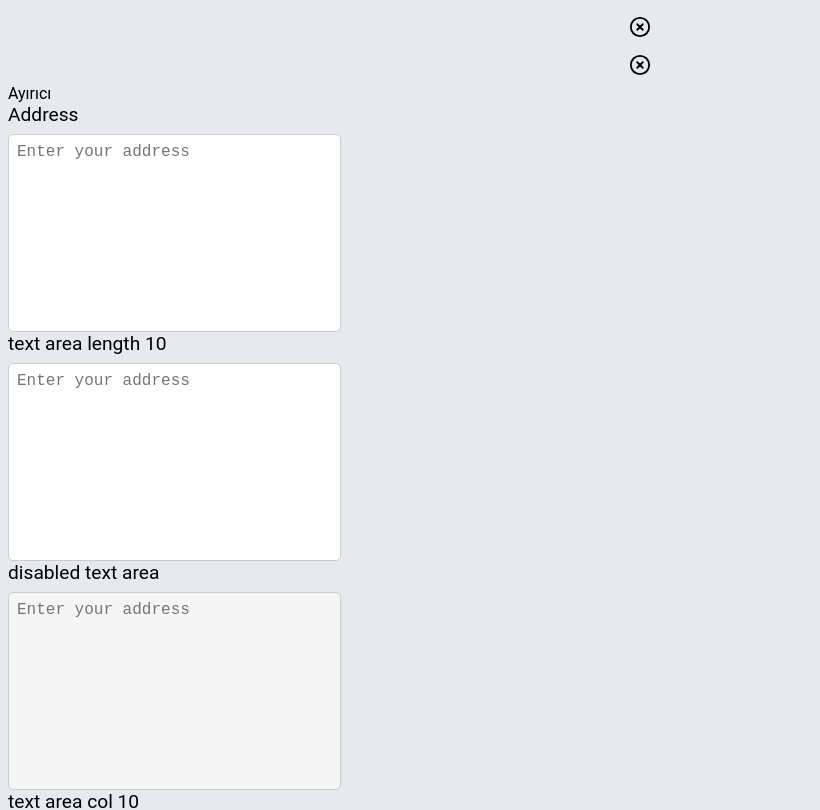
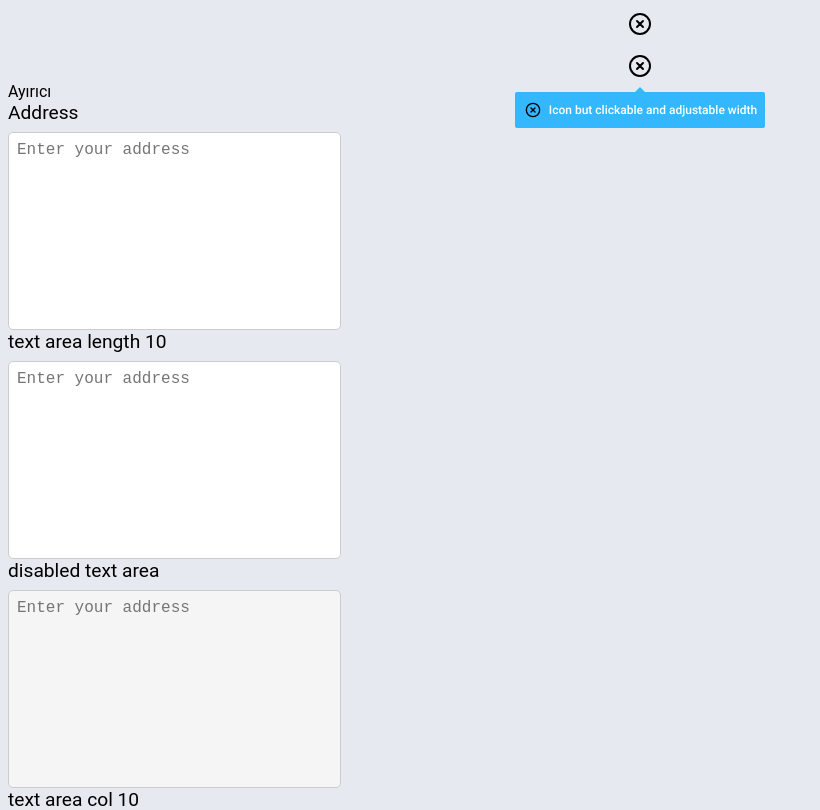
Before and after one commit to Mwiert/miniSpa, a Vue app: page /powerpuffgirls in a window 1280 px wide. Shown: the top 810 px of the page, without its empty margins (0-820 px from the left). Built offline with nearby package versions, Linux system fonts and the light colour scheme; a web font is replaced by a local one.

Commit message:
Finalize day with bug fixing ready to presentation

```diff
--- a/src/components/UITooltip.vue
+++ b/src/components/UITooltip.vue
@@ -1,124 +1,26 @@
 <template>
   <div class="ui-tooltip-c">
-    <div class="ui-wrapper">
     <div
-        class="ui-tooltip-hover"
-        :class="{ vertical: isVertical }"
-        v-if="isHover && position === 'bottom'">
+      class="ui-tooltip-wrapper"
+      :class="[`ui-tooltip-wrapper-${position}`, { vertical: isVertical }]">
+      <div class="icon-container-hover" :class="{ vertical: isVertical }" v-if="isHover">
         <div @mouseover="openComponent = true" @mouseleave="openComponent = false">
           <slot></slot>
         </div>
-        <div
-          class="ui-tooltip-content"
-          :class="[{ active: openComponent }, position]"
-          v-if="openComponent">
-          <SvgIcon v-if="icon" class="icon" />
-          <div>{{ label }}</div>
+
+        <div class="ui-tooltip-content-container" v-if="openComponent">
+          <SvgIcon :name="icon" :size="size" class="icon" v-if="icon" />
+          <div class="label">{{ label }}</div>
         </div>
       </div>
-      <div
-        class="ui-tooltip-hover"
-        :class="{ vertical: isVertical }"
-        v-if="isHover && position === 'top'">
-        <div @mouseover="openComponent = true" @mouseleave="openComponent = false">
-          <slot></slot>
-        </div>
-        <div
-          class="ui-tooltip-content"
-          :class="[{ active: openComponent }, position]"
-          v-if="openComponent">
-          <SvgIcon v-if="icon" class="icon" />
-          <div>{{ label }}</div>
-        </div>
-      </div>
-      <div
-        class="ui-tooltip-hover"
-        :class="{ vertical: isVertical }"
-        v-if="isHover && position === 'right'">
-        <div @mouseover="openComponent = true" @mouseleave="openComponent = false">
-          <slot></slot>
-        </div>
-        <div
-          class="ui-tooltip-content"
-          :class="[{ active: openComponent }, position]"
-          v-if="openComponent">
-          <SvgIcon v-if="icon" class="icon" />
-          <div>{{ label }}</div>
-        </div>
-      </div>
-      <div
-        class="ui-tooltip-hover"
-        :class="{ vertical: isVertical }"
-        v-if="isHover && position === 'left'">
-        <div @mouseover="openComponent = true" @mouseleave="openComponent = false">
-          <slot></slot>
-        </div>
-        <div
-          class="ui-tooltip-content"
-          :class="[{ active: openComponent }, position]"
-          v-if="openComponent">
-          <SvgIcon v-if="icon" class="icon" />
-          <div>{{ label }}</div>
-        </div>
-      </div>
-      <div
-        class="ui-tooltip-click"
-        :class="{ vertical: isVertical }"
-        v-if="!isHover && position === 'top'">
+
+      <div class="icon-container-click" :class="{ vertical: isVertical }" v-else>
         <div @click="toggleTooltip()">
           <slot></slot>
         </div>
-        <div
-          class="ui-tooltip-content"
-          :class="[{ active: openComponent }, position]"
-          v-if="openComponent">
-          <SvgIcon v-if="icon" class="icon" />
-          <div>{{ label }}</div>
-        </div>
-      </div>
-      <div
-        class="ui-tooltip-click"
-        :class="{ vertical: isVertical }"
-        v-if="!isHover && position === 'bottom'">
-        <div
-          class="ui-tooltip-content"
-          :class="[{ active: openComponent }, position]"
-          v-if="openComponent">
-          <SvgIcon v-if="icon" class="icon" />
-          <div>{{ label }}</div>
-        </div>
-        <div @click="toggleTooltip()">
-          <slot></slot>
-        </div>
-      </div>
-      <div
-        class="ui-tooltip-click"
-        :class="{ vertical: isVertical }"
-        v-if="!isHover && position === 'left'">
-        <div @click="toggleTooltip()">
-          <slot></slot>
-        </div>
-        <div
-          class="ui-tooltip-content"
-          :class="[{ active: openComponent }, position]"
-          v-if="openComponent">
-          <SvgIcon v-if="icon" class="icon" />
-          <div>{{ label }}</div>
-        </div>
-      </div>
-      <div
-        class="ui-tooltip-click"
-        :class="{ vertical: isVertical }"
-        v-if="!isHover && position === 'right'">
-        <div
-          class="ui-tooltip-content"
-          :class="[{ active: openComponent }, position]"
-          v-if="openComponent">
-          <SvgIcon v-if="icon" class="icon" />
-          <div>{{ label }}</div>
-        </div>
-        <div @click="toggleTooltip()">
-          <slot></slot>
+        <div class="ui-tooltip-content-container" v-if="openComponent">
+          <SvgIcon :name="icon" :size="size" class="icon" v-if="icon" />
+          <div class="label">{{ label }}</div>
         </div>
       </div>
     </div>
@@ -134,20 +36,20 @@ export default {
     SvgIcon
   },
   props: {
-    label: { type: String, default: '' },
-    icon: { type: String },
-    position: { type: String, default: '' },
-    type: { type: String, default: 'hover' },
-    size: { type: String, default: '' },
-    isOpen: { type: Boolean, default: false }
+    position: { type: String, default: 'left' }, //Defines the position of the slot we are sending in, default is left so that the tooltip is on the right side of the icon
+    type: { type: String, default: 'hover' }, //Defines the type of tooltip, default is hover and it can be click
+    size: { type: String, default: 's' }, //Defines the size of the icon
+    isOpen: { type: Boolean, default: false }, //Defines if the tooltip is open or not when type is click
+    label: { type: String }, //Defines the label of the tooltip if exist
+    icon: { type: String } //Defines the icon of the tooltip if exist
   },
 
   computed: {
     isHover() {
-      return this.type.toLowerCase() === 'hover'
+      return this.type === 'hover'
     },
     isVertical() {
-      return this.position.toLowerCase() === 'top' || this.position.toLowerCase() === 'bottom'
+      return this.position === 'top' || this.position === 'bottom'
     }
   },
   data() {
@@ -168,94 +70,168 @@ export default {
   height: 100%;
   width: 100%;
   display: flex;
+  flex-direction: row;
+  align-items: center;
   justify-content: center;
-  align-items: center;
   position: relative;
 
   @keyframes fadeIn {
-    from {
+    0% {
       opacity: 0;
     }
-    to {
+    100% {
       opacity: 1;
     }
   }
 
-  .ui-wrapper {
+  .ui-tooltip-wrapper {
+    position: relative;
     display: flex;
-    justify-content: center;
+    &.vertical {
+      flex-direction: column;
+    }
+    .icon-container-hover {
+      position: relative;
+      display: flex;
       align-items: center;
-    flex-direction: row;
-
-    .ui-tooltip-hover,
-    .ui-tooltip-click {
-      display: flex;
-      justify-content: center;
-      align-items: center;
-
       &.vertical {
         flex-direction: column;
       }
 
-      .ui-tooltip-content {
+      .ui-tooltip-content-container {
+        white-space: nowrap;
         display: flex;
         align-items: center;
         justify-content: center;
+        position: absolute;
         background-color: #33b8ff;
         border-radius: 2px;
+        height: 36px;
+        width: fit-content;
+        animation: fadeIn 0.2s ease-in-out;
+        z-index: 1000;
+
+        .icon {
+          height: 16px;
+          width: 16px;
+        }
+        .svg-icon-c {
+          height: 16px;
+          width: 16px;
+          padding: 0;
+          margin-left: 10px;
+        }
+        .label {
           padding: 8px;
-        height: 28px;
-        width: fit-content;
-        position: relative;
-
-        &.active {
-          animation: fadeIn 0.2s ease-in-out;
+          color: white;
+          font-size: 12px;
+          text-align: center;
+          font-weight: 500;
         }
 
-        &.left::before,
-        &.right::before,
-        &.top::before,
-        &.bottom::before {
+        &::before {
           content: '';
           position: absolute;
           width: 0;
           height: 0;
           border-style: solid;
         }
+      }
+    }
 
-        &.left::before {
-          left: -6px;
+    .icon-container-click {
+      position: relative;
+      display: flex;
+      align-items: center;
+      &.vertical {
+        flex-direction: column;
+      }
+      .ui-tooltip-content-container {
+        white-space: nowrap;
+        display: flex;
+        align-items: center;
+        justify-content: center;
+        position: absolute;
+        background-color: #33b8ff;
+        border-radius: 2px;
+        height: 36px;
+        width: fit-content;
+        animation: fadeIn 0.2s ease-in-out;
+        z-index: 1000;
+
+        .icon {
+          height: 16px;
+          width: 16px;
+        }
+        .svg-icon-c {
+          height: 16px;
+          width: 16px;
+          padding: 0;
+          margin-left: 10px;
+        }
+
+        .label {
+          padding: 8px;
+          color: white;
+          font-size: 12px;
+          text-align: center;
+          font-weight: 500;
+        }
+
+        &::before {
+          content: '';
+          position: absolute;
+          width: 0;
+          height: 0;
+          border-style: solid;
+        }
+      }
+    }
+  }
+
+  .ui-tooltip-wrapper-right .ui-tooltip-content-container {
+    right: calc(100% + 10px);
+    &::before {
       top: 50%;
+      right: -5px;
       transform: translateY(-50%);
-          border-width: 12px 12px 12px 0;
+      border-width: 10px 0 10px 10px;
+      border-color: transparent transparent transparent #33b8ff;
+    }
+  }
+
+  .ui-tooltip-wrapper-left .ui-tooltip-content-container {
+    left: calc(100% + 10px);
+    &::before {
+      top: 50%;
+      left: -5px;
+      transform: translateY(-50%);
+      border-width: 10px 10px 10px 0;
       border-color: transparent #33b8ff transparent transparent;
     }
-
-        &.right::before {
-          right: -6px;
-          top: 50%;
-          transform: translateY(-50%);
-          border-width: 12px 0 12px 12px;
-          border-color: transparent transparent transparent #33b8ff;
   }
 
-        &.bottom::before {
-          bottom: -6px;
+  .ui-tooltip-wrapper-bottom .ui-tooltip-content-container {
+    bottom: calc(100% + 10px);
+    &::before {
+      bottom: -5px;
       left: 50%;
       transform: translateX(-50%);
-          border-width: 12px 12px 0 12px;
+      border-width: 10px 10px 0 10px;
       border-color: #33b8ff transparent transparent transparent;
     }
+  }
 
-        &.top::before {
-          top: -6px;
+  .ui-tooltip-wrapper-top .ui-tooltip-content-container {
+    top: calc(100% + 10px);
+
+    &::before {
+      top: -5px;
       left: 50%;
       transform: translateX(-50%);
-          border-width: 0 12px 12px 12px;
+      border-width: 0 10px 10px 10px;
       border-color: transparent transparent #33b8ff transparent;
     }
   }
 }
-  }
-}
 </style>
--- a/src/pages/PowerPuffGirls.vue
+++ b/src/pages/PowerPuffGirls.vue
@@ -1,20 +1,19 @@
 <template>
-  <span>
-    <span>
-      <UITooltip
-        label="This is a funny tooltipasdggsdnıgdasnjgasdnhjgasdbhkgbsdah"
-        position="right"
-        type="click">
-        <SvgIcon :name="'x'" :size="'s'" :color="'#000'" />
+  <span class="tooltip-c">
+    <span class="tooltip-wrapper">
+      <UITooltip position="left" type="hover" size="s" label="Icon" icon="x">
+        <SvgIcon :name="'x'" :size="'s'" class="icon" />
       </UITooltip>
     </span>
-    <span>
+    <span class="tooltip-wrapper">
       <UITooltip
-        label="This is a funny tooltipasdglnasdgjkhjıasdgbhıkasdghıdgbashasgdb"
-        icon="x"
         position="top"
-        type="click">
-        <SvgIcon :name="'x'" :size="'s'" :color="'#000'" />
+        type="click"
+        size="s"
+        label="Icon but clickable and adjustable width"
+        isOpen
+        icon="x">
+        <SvgIcon :name="'x'" :size="'s'" class="icon" />
       </UITooltip>
     </span>
   </span>
@@ -444,4 +443,31 @@ export default {
     background-color: white;
   }
 }
+.tooltip-c {
+  width: 100%;
+  height: 100%;
+  display: flex;
+  flex-direction: column;
+  align-items: center;
+  justify-content: center;
+  gap: 10px;
+  .tooltip-wrapper {
+    width: 100%;
+    height: 100%;
+    display: flex;
+    flex-direction: row;
+    align-items: center;
+    justify-content: center;
+
+    .svg-icon-c {
+      width: 100%;
+      height: 100%;
+      display: flex;
+      align-items: center;
+      justify-content: center;
+      height: 16px;
+      width: 16px;
+    }
+  }
+}
 </style>
```
Lines whose indentation alone changed are shown as unchanged.
